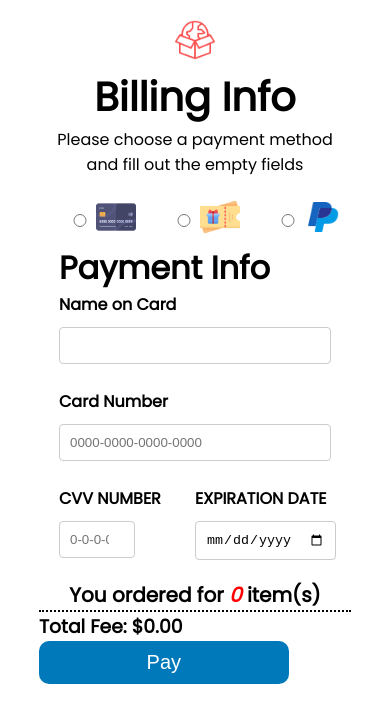
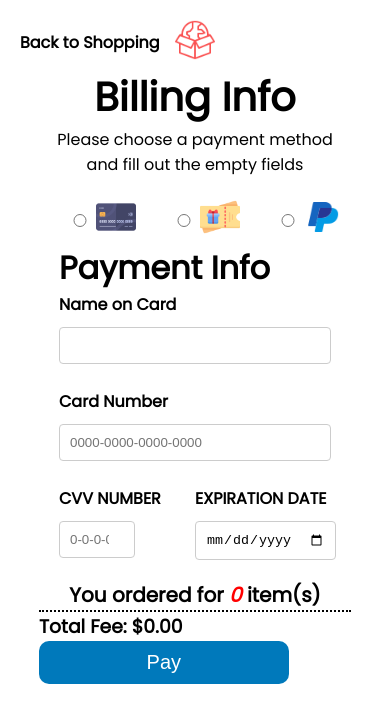
Before and after one commit to StephenTetteh-Nirvana/E-commerce-Nirvana, a Vue app: page /payment in a window 390 px wide. Shown: the top 722 px of the page. Built offline with nearby package versions, Linux system fonts and the light colour scheme; no server answers; a web font is replaced by a local one.

Commit message:
added(new)

```diff
--- a/src/components/ContactNavBar.vue
+++ b/src/components/ContactNavBar.vue
@@ -356,7 +356,7 @@
     top:0px;
     z-index:1;
     opacity:0;
-     left:-150px;
+    left:-200px;
     border-radius:18px;
     color:black;
     width:300px;
--- a/src/components/FooterComp.vue
+++ b/src/components/FooterComp.vue
@@ -3,7 +3,7 @@
            <div v-if="noSubscribe" class="button-content">
             <h1>Subscribe</h1>
             <p>Get The Latest News On Product Releases, Availabilty, And Events</p>
-            <input type="text" placeholder="Please enter your email here" v-model="email"/>
+            <input type="text" placeholder="Email Address" v-model="email"/>
             <button @click="subscribe">Subscribe</button>
            </div>
            <div v-if="noUser" class="noUser">
@@ -189,7 +189,7 @@ button{
     }
     input[type="text"]{
         padding-left:5px;
-        width:40%;
+        width:30%;
         padding:10px;
         border-radius:7px;
         border:none;
--- a/src/components/MenComp.vue
+++ b/src/components/MenComp.vue
@@ -875,7 +875,7 @@ button{
 @media (max-width:767px){
     .mother-box{
       grid-template-columns:repeat(2,1fr);
-      margin-left:20px;
+      /* margin-left:20px; */
       margin-top:30px;
    }
 
--- a/src/components/PhoneComp.vue
+++ b/src/components/PhoneComp.vue
@@ -484,6 +484,7 @@ import {db} from '@/main.js'
 
 
 
+
             return{
                   add,
                   combine,
@@ -883,7 +884,7 @@ button{
 @media (max-width:767px){
    .mother-box{
       grid-template-columns:repeat(2,1fr);
-      margin-left:20px;
+      /* margin-left:20px; */
       margin-top:30px;
    }
    .update{
--- a/src/components/ProductNavBar.vue
+++ b/src/components/ProductNavBar.vue
@@ -351,7 +351,7 @@ export default {
     top:0px;
     z-index:1;
     opacity:0;
-    left:-150px;
+    left:-200px;
     border-radius:18px;
     color:black;
     width:300px;
--- a/src/components/ShowcaseComp.vue
+++ b/src/components/ShowcaseComp.vue
@@ -26,31 +26,6 @@
  export default{
       name:'ShowcaseComp'
  }
-
-    // const images = [
-    //     //  require('../images/xr.jpg'),
-    //     //  require('../images/airpods.jpg'),
-    //     //  require('../images/white-sneaker.jpg')
-    // ];
-    // const currentIndex = ref(0);
-
-    // const currentImage = computed(() => images[currentIndex.value]);
-
-    // const startImageSlider = () => {
-    //   setInterval(() => {
-    //     currentIndex.value++;
-    //     if (currentIndex.value === images.length) {
-    //       currentIndex.value = 0;
-    //     }
-    //   }, 2000);
-    // };
-
-    // onMounted(startImageSlider);
-
-    // return{
-    //     currentImage
-    // }
-    // }
 </script>
 
 <style scoped>
@@ -62,12 +37,14 @@
 
 }
 .image-box{
-  background-image:url(../images/cream-shirt.png);
+  background-image:url(../images/black-shirt.png);
   background-repeat:no-repeat;
   background-size:contain;
   background-position:center;
   height: 80vh;
-     animation-name: slideIn;
+  position:relative;
+  right:-100%;
+     animation-name: slidein;
     animation-duration:2s;
     animation-fill-mode:forwards;
     transition:all 0.5s ease-in-out;
@@ -98,7 +75,7 @@
   border-radius: 10px;
 }
 
-@keyframes slideIn{
+@keyframes slidein{
     0%{right:-100%}
     100%{right:3%}
 }
--- a/src/components/SneakerComp.vue
+++ b/src/components/SneakerComp.vue
@@ -861,7 +861,7 @@ button{
 @media (max-width:767px){
     .mother-box{
       grid-template-columns:repeat(2,1fr);
-      margin-left:20px;
+      /* margin-left:20px; */
       margin-top:30px;
    }
 
--- a/src/components/WomenComp.vue
+++ b/src/components/WomenComp.vue
@@ -864,7 +864,7 @@ button{
 @media (max-width:767px){
     .mother-box{
       grid-template-columns:repeat(2,1fr);
-      margin-left:20px;
+      /* margin-left:20px; */
       margin-top:30px;
    }
    .update h1{
--- a/src/views/PaymentView.vue
+++ b/src/views/PaymentView.vue
@@ -4,7 +4,6 @@
     </div>
       <h1 class="head">Billing Info</h1>
       <p class="head-p">Please choose a payment method <br/>and fill out the empty fields</p>
-
 
       <div class="header">
                 <div class="payments">
@@ -65,6 +64,12 @@
                         </form>
 
                         <div class="hidden">Jfjd</div>
+
+                        <div class="back-to-shopping">
+                            <router-link class="shopping-route" to="/checkout">
+                                <h2>Back to Shopping</h2>
+                            </router-link>
+                        </div>
                     </div>
 
 </template>
@@ -210,6 +215,16 @@ em{
     margin-top:20px;
     text-align:center;
 }
+.back-to-shopping{
+    width:20%;
+    position:absolute;
+    top:40px;
+    left:30px;
+}
+.shopping-route{
+    color:black;
+    text-decoration:none;
+}
 .payments{
     width:20%;
     text-align:center;
@@ -322,14 +337,17 @@ em{
     height:470px;
     font-weight:bolder;
 }
-.cart{
-   position:absolute;
-   top:20px;
-   left:10px;
+.back-to-shopping{
+    width:40%;
+    top:30px;
+    left:20px;
 }
-.shopping-cart{
-    font-size:15px;
-    padding:10px 10px;
+.back-to-shopping h2{
+    font-size:16px;
+}
+.shopping-route{
+    color:black;
+    text-decoration:none;
 }
 .payments{
     width:80%;
```
Lines whose indentation alone changed are shown as unchanged.
